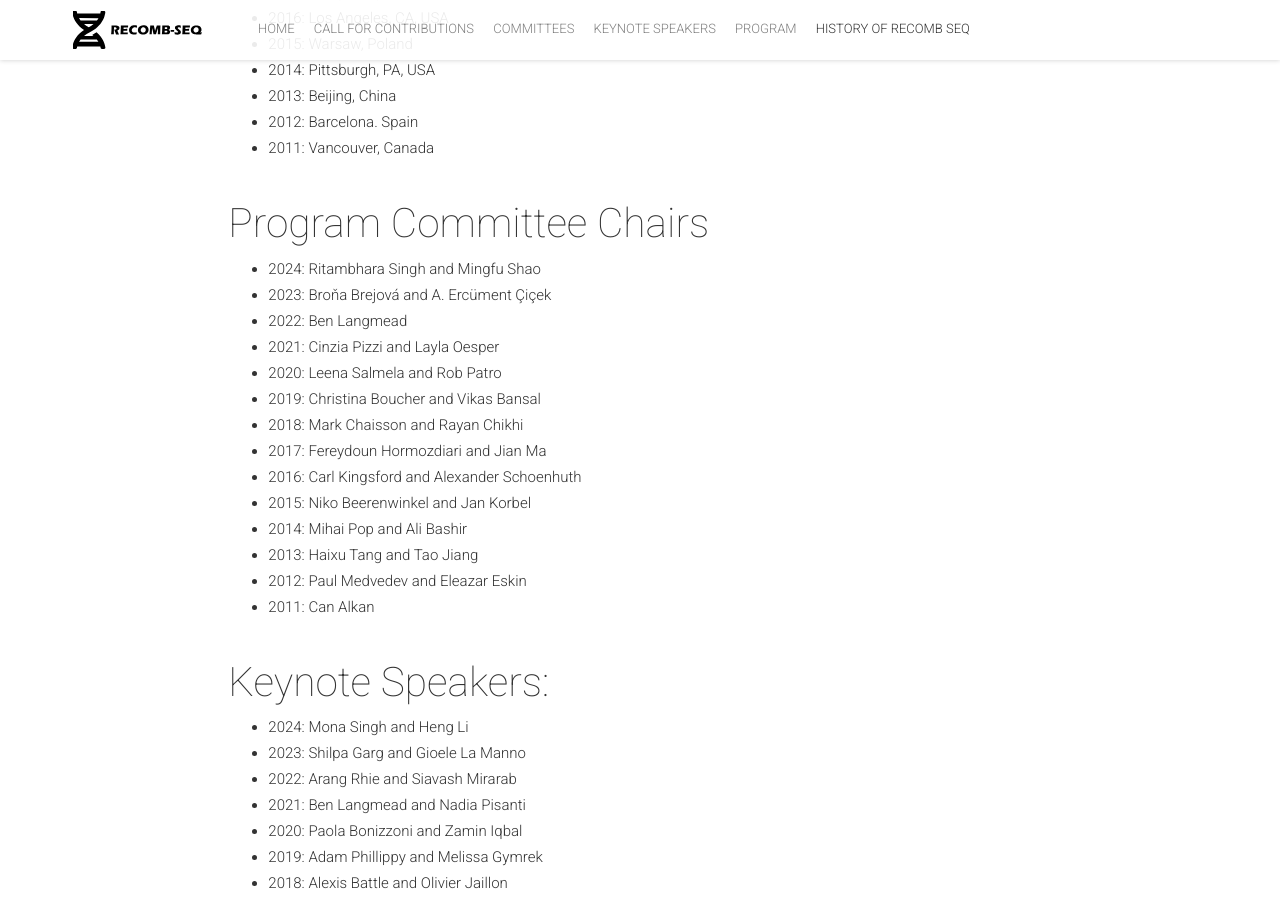
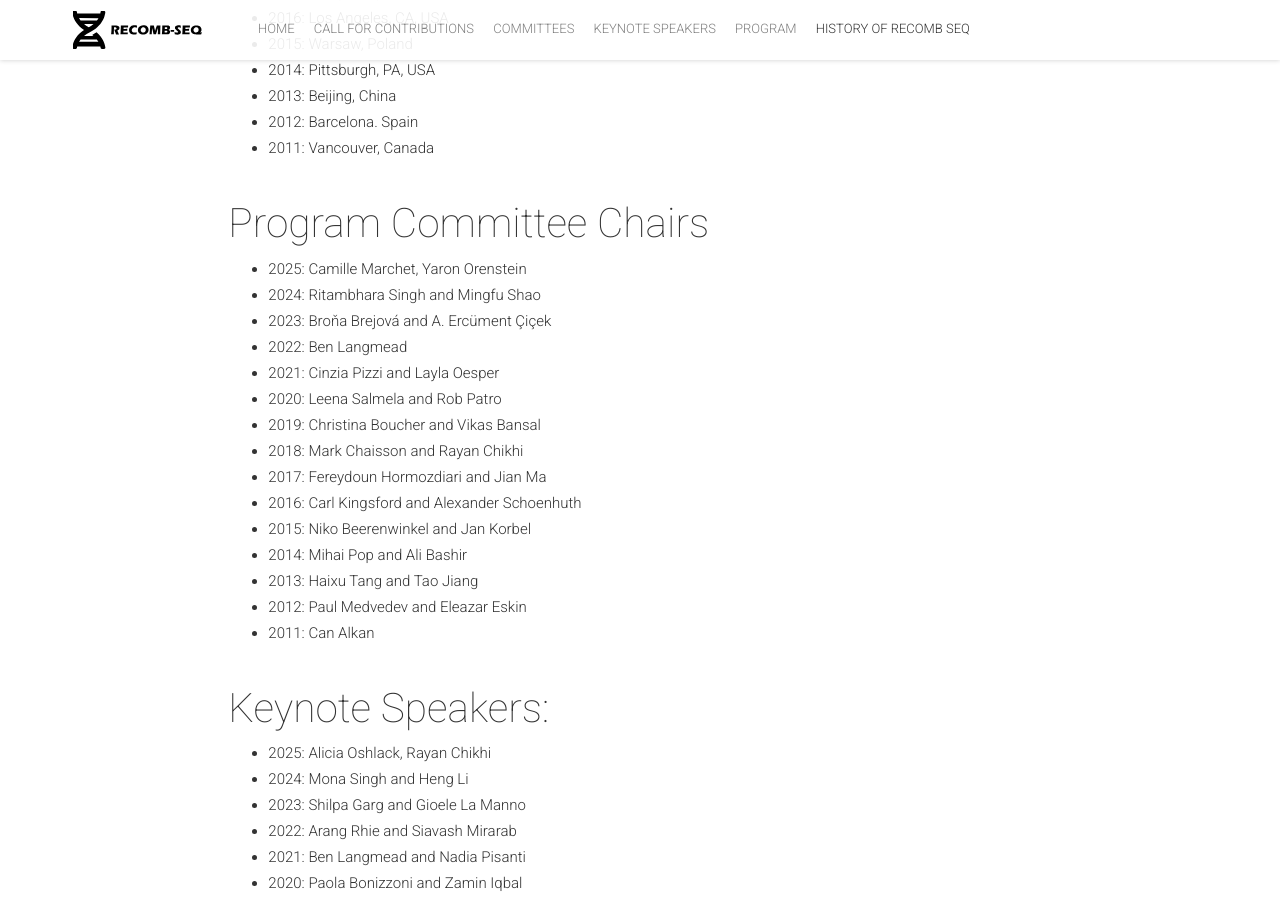
Before and after one commit to recomb-seq/recomb-seq.github.io, a Jekyll site: the page built from history.md, in a window 1280 px wide and 900 px high, scrolled down 1010 px. Built offline with Jekyll 4.4.1, drawn with Linux system fonts in a browser that asks for light colours; nearby versions of some CDN libraries; comment, search, counter and statistics services are not loaded.

Commit message:
history 2025 chairs and keynotes

```diff
--- a/history.md
+++ b/history.md
@@ -31,6 +31,7 @@ You can watch some previous talks of the conference at our [YouTube channel](htt
  - 2011: Vancouver, Canada
 
 #### Program Committee Chairs
+ - 2025: Camille Marchet, Yaron Orenstein
  - 2024: Ritambhara Singh and Mingfu Shao
  - 2023: Broňa Brejová and A. Ercüment Çiçek
  - 2022: Ben Langmead
@@ -47,6 +48,7 @@ You can watch some previous talks of the conference at our [YouTube channel](htt
  - 2011: Can Alkan
 
 #### Keynote Speakers:
+ - 2025: Alicia Oshlack, Rayan Chikhi
  - 2024: Mona Singh and Heng Li
  - 2023: Shilpa Garg and Gioele La Manno
  - 2022: Arang Rhie and Siavash Mirarab
```
